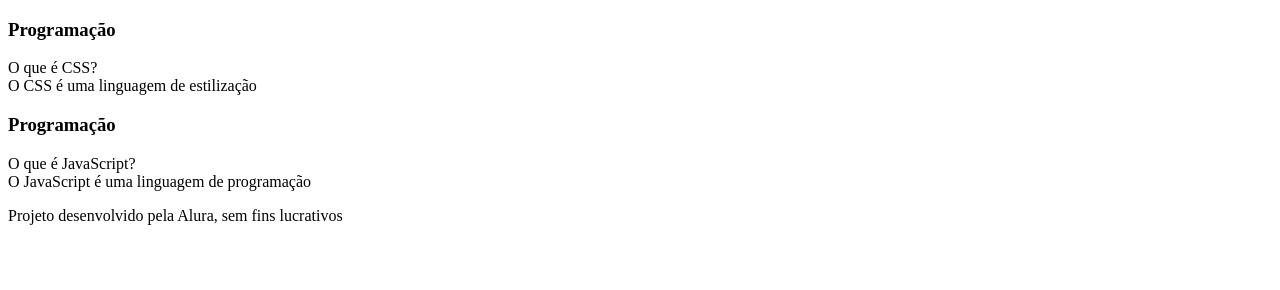
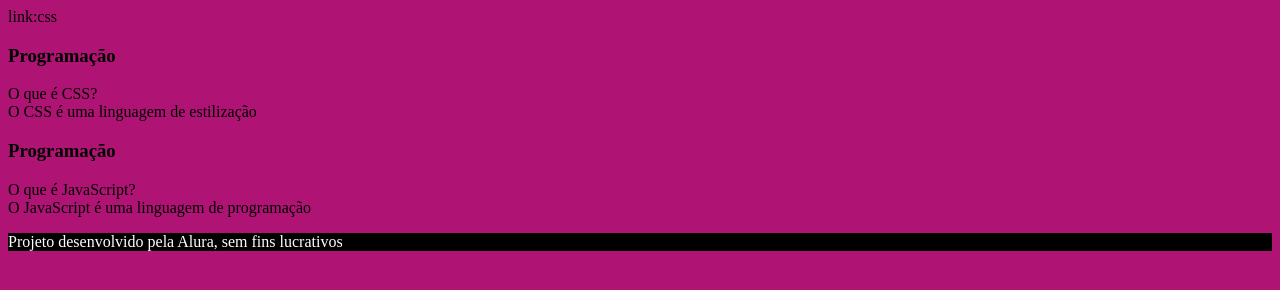
Before and after one commit to lian884/Flashcard, a plain HTML site: page index.html in a window 1280 px wide. Drawn offline with Linux system fonts and the light colour scheme; files that its build step writes are made by us from their sources.

Commit message:
Add files via upload

```diff
--- a/index.html
+++ b/index.html
@@ -3,6 +3,8 @@
 <head>
     <meta charset="UTF-8">
     <meta name="viewport" content="width=device-width, initial-scale=1.0">
+    link:css
+    <link rel="stylesheet" href="assets/style.css">
     <title>Flashcard</title>
 </head>
 <body>
--- a/style.css
+++ b/style.css
@@ -1,3 +1,7 @@
 body {
     background-color: rgb(175, 20, 116);
 }
+footer {
+    background-color: black;
+    color: white;
+}
```
